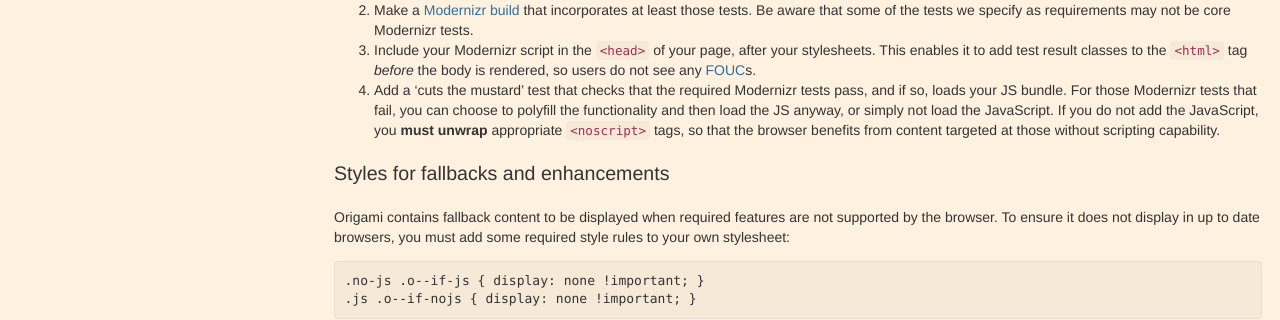
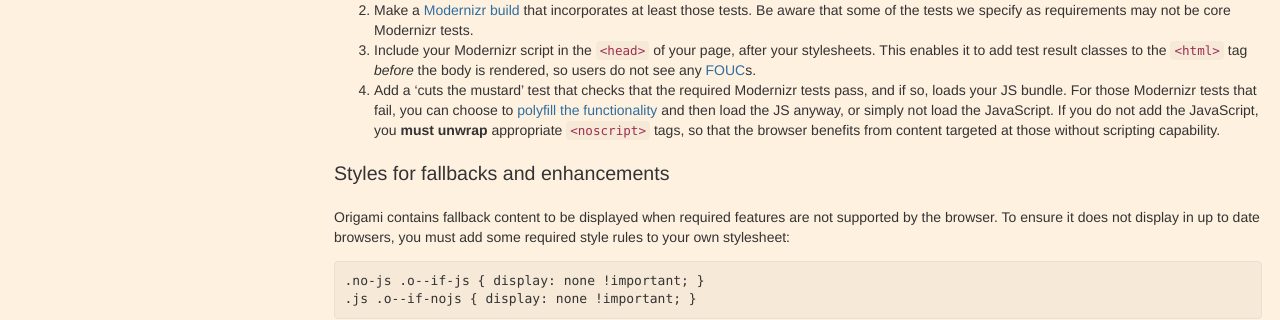
Before and after one commit to Financial-Times/ft-origami, a Jekyll site: the page built from docs/developer-guide/index.md, in a window 1280 px wide and 900 px high, scrolled down 1398 px. Shown: the part 178-498 px from the top of the window. Built offline with Jekyll 4.4.1, drawn with Linux system fonts in a browser that asks for light colours; part of the change alters nothing that is shown.

```diff
--- a/docs/developer-guide/index.md
+++ b/docs/developer-guide/index.md
@@ -52,7 +52,7 @@ Origami components declare their minimum requirements in terms of [Modernizr](ht
 1. Make an aggregated list of the tests from all the `required` sections of your chosen modules' [Origami manifest files]({{site.baseurl}}/docs/syntax/origamijson).
 2. Make a [Modernizr build](http://modernizr.com/download/) that incorporates at least those tests.  Be aware that some of the tests we specify as requirements may not be core Modernizr tests.
 3. Include your Modernizr script in the `<head>` of your page, after your stylesheets.   This enables it to add test result classes to the `<html>` tag *before* the body is rendered, so users do not see any [FOUC](http://en.wikipedia.org/wiki/Flash_of_unstyled_content)s.
-4. Add a 'cuts the mustard' test that checks that the required Modernizr tests pass, and if so, loads your JS bundle. For those Modernizr tests that fail, you can choose to polyfill the functionality and then load the JS anyway, or simply not load the JavaScript.  If you do not add the JavaScript, you **must unwrap** appropriate `<noscript>` tags, so that the browser benefits from content targeted at those without scripting capability.
+4. Add a 'cuts the mustard' test that checks that the required Modernizr tests pass, and if so, loads your JS bundle. For those Modernizr tests that fail, you can choose to [polyfill the functionality](http://html5polyfill.com/) and then load the JS anyway, or simply not load the JavaScript.  If you do not add the JavaScript, you **must unwrap** appropriate `<noscript>` tags, so that the browser benefits from content targeted at those without scripting capability.
 
 ### Styles for fallbacks and enhancements
 
```
